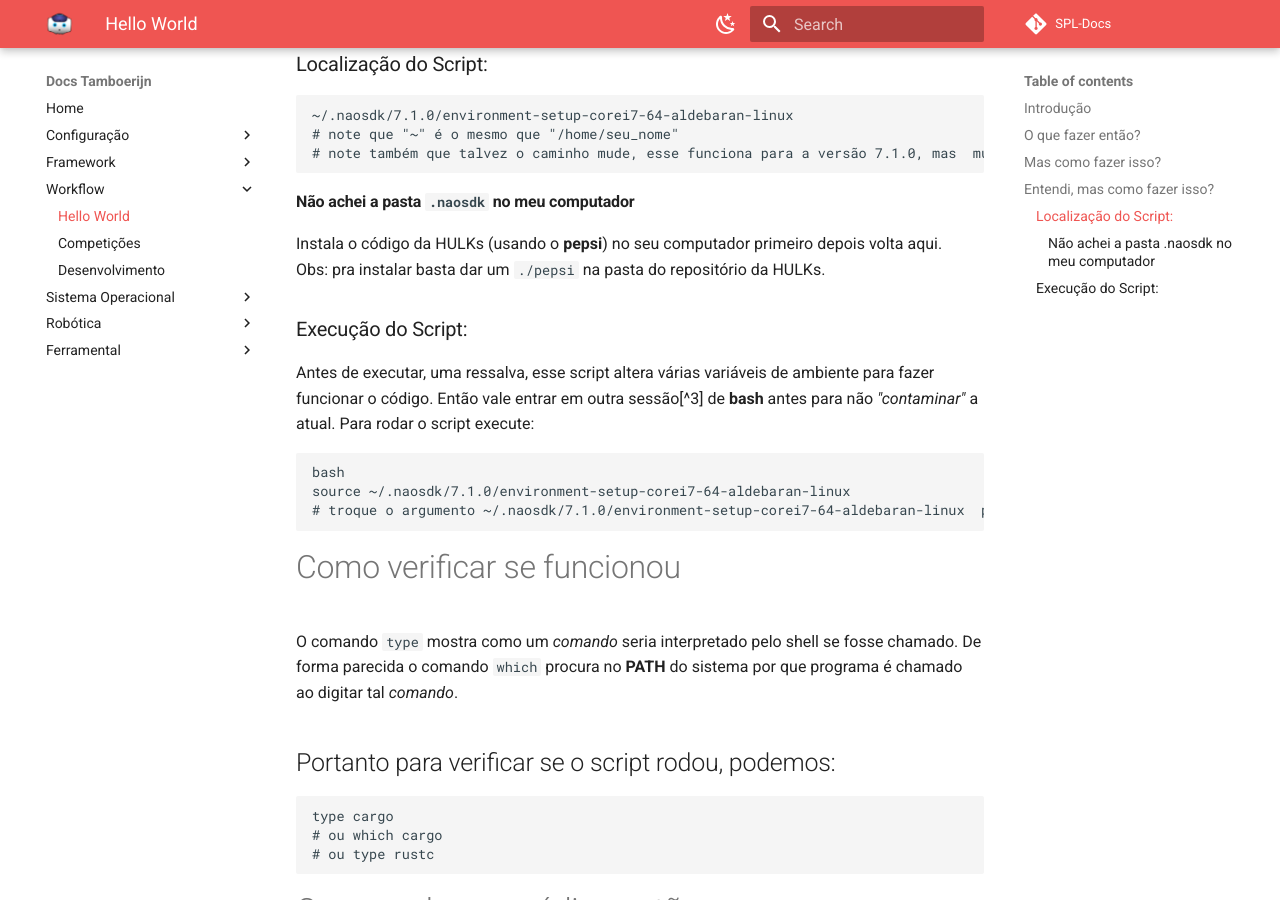
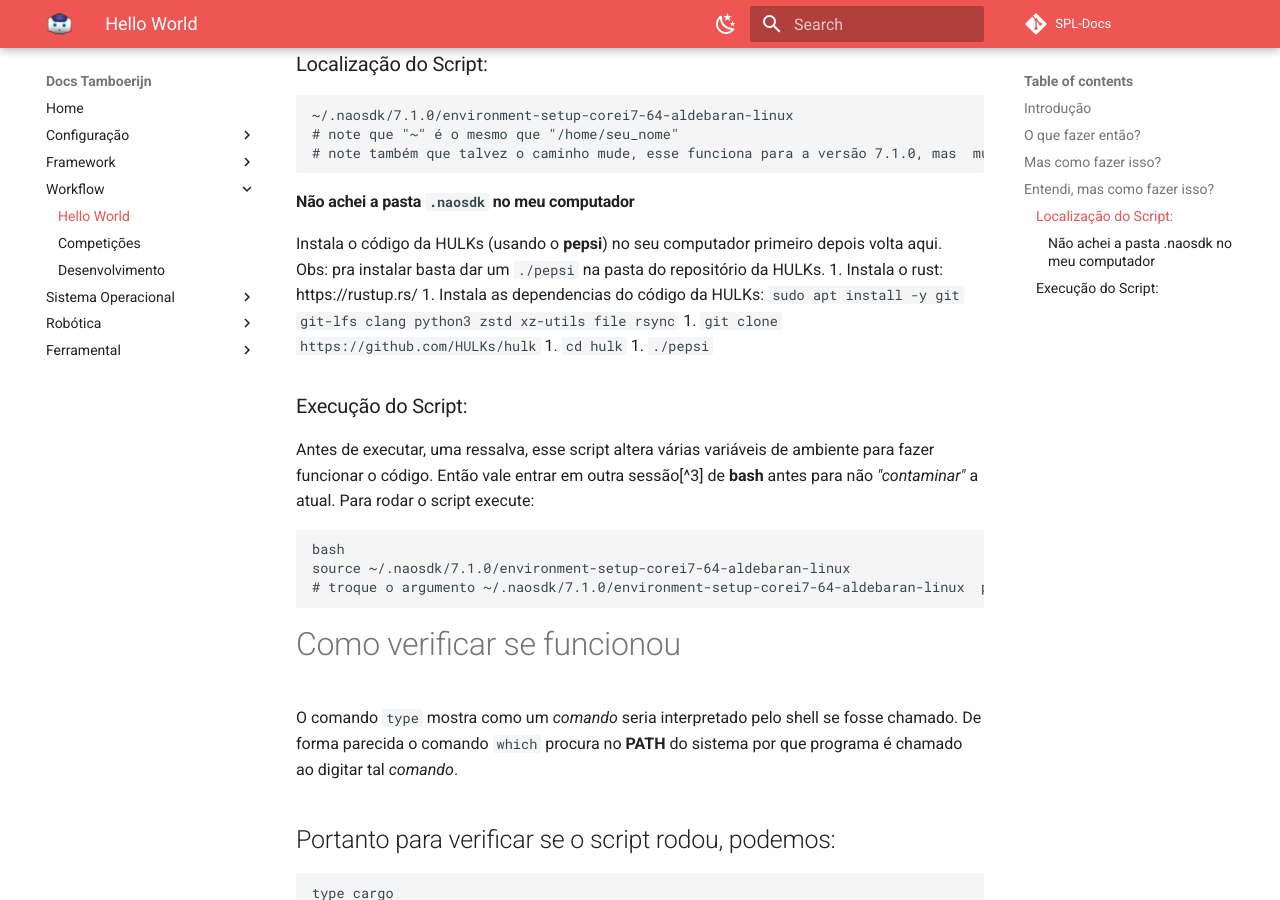
Before and after one commit to rinobot-team/SPL-Docs, an MkDocs documentation site: the page built from docs/workflow/compilar-hello-world.md, in a window 1280 px wide and 900 px high, scrolled down 1131 px. Built offline with MkDocs 1.6.1 and Material for MkDocs 9.7.7, drawn with Linux system fonts in a browser that asks for light colours; comment, search, counter and statistics services are not loaded.

Commit message:
Update compilar-hello-world.md

```diff
--- a/docs/workflow/compilar-hello-world.md
+++ b/docs/workflow/compilar-hello-world.md
@@ -27,6 +27,11 @@ Para isso eles (HULKs) desenvolveram um **script** de _bash_ que configura o amb
 #### **Não** achei a pasta `.naosdk` no meu computador
 Instala o código da HULKs (usando o **pepsi**) no seu computador primeiro depois volta aqui.
 Obs: pra instalar basta dar um `./pepsi` na pasta do repositório da HULKs.
+1. Instala o rust: https://rustup.rs/
+1. Instala as dependencias do código da HULKs: `sudo apt install -y git git-lfs clang python3 zstd xz-utils file rsync`
+1. `git clone https://github.com/HULKs/hulk`
+1. `cd hulk`
+1. `./pepsi`
 
 ### Execução do Script:
 Antes de executar, uma ressalva, esse script altera várias variáveis de ambiente para fazer funcionar o código. Então vale entrar em outra sessão[^3] de **bash** antes para não _"contaminar"_ a atual.
```
